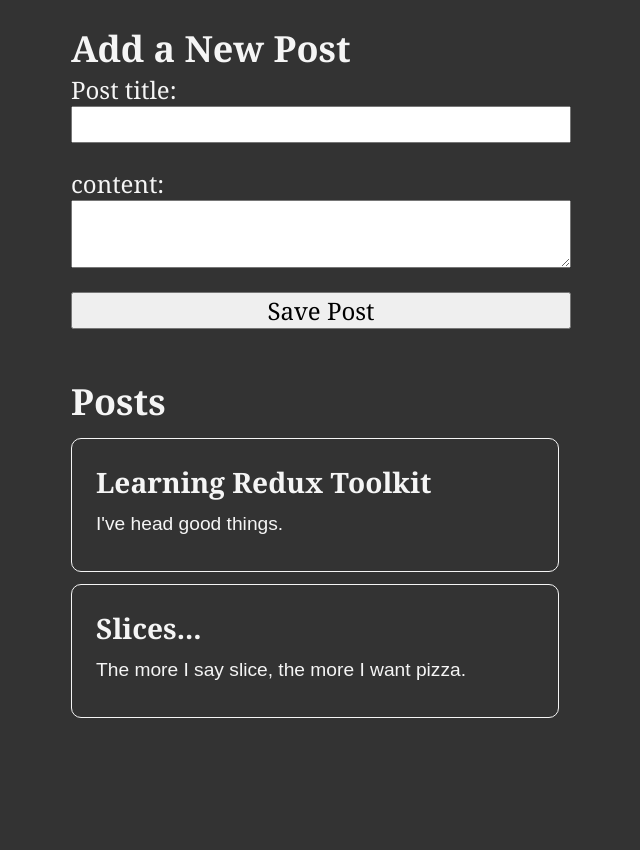
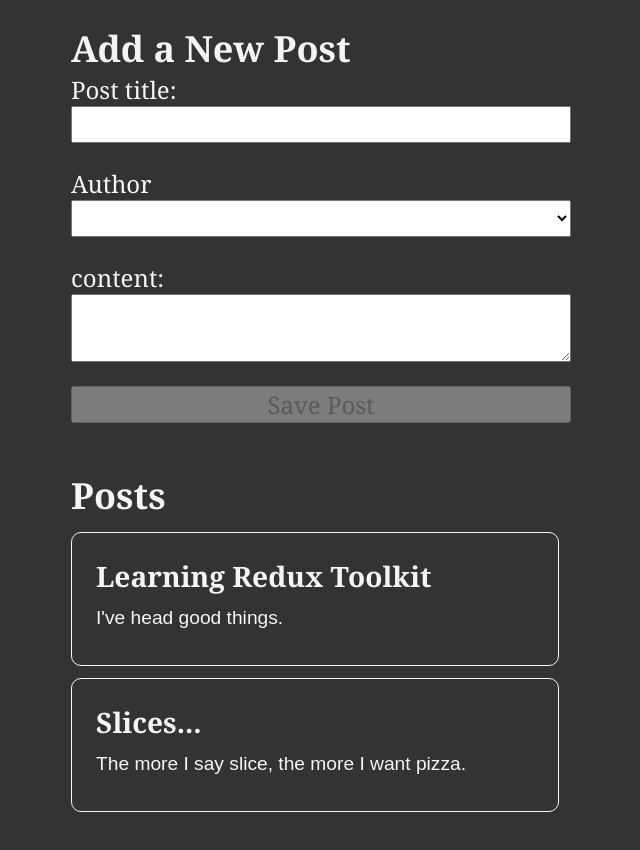
Before and after one commit to WagnerGauer/dave-gray-code-along, a React (Create React App) app in the folder react-redux-course-for-beginners/bulletin-board-app/: page / in a window 1280 px wide. Shown: the top 850 px of the page, without its empty margins (319-959 px from the left). Built offline with nearby package versions, Linux system fonts and the light colour scheme.

Commit message:
create usersSlice, user user slice in the AddPostForm to link a user with a post

```diff
--- a/react-redux-course-for-beginners/bulletin-board-app/src/app/store.js
+++ b/react-redux-course-for-beginners/bulletin-board-app/src/app/store.js
@@ -1,8 +1,10 @@
 import { configureStore } from "@reduxjs/toolkit";
 import postsReducer from "../features/posts/postsSlice";
+import usersReducer from "../features/users/usersSlice";
 
 export const store = configureStore({
   reducer: {
     posts: postsReducer,
+    users: usersReducer,
   },
 });
--- a/react-redux-course-for-beginners/bulletin-board-app/src/features/posts/AddPostForm.js
+++ b/react-redux-course-for-beginners/bulletin-board-app/src/features/posts/AddPostForm.js
@@ -1,22 +1,37 @@
 import { useState } from "react";
-import { useDispatch } from "react-redux";
+import { useDispatch, useSelector } from "react-redux";
 
 import { postAdded } from "./postsSlice";
+import { selectAllUsers } from "../users/usersSlice";
 
 const AddPostForm = () => {
   const dispatch = useDispatch();
 
   const [title, setTitle] = useState("");
   const [content, setContent] = useState("");
+  const [userId, setUserId] = useState("");
+
+  const users = useSelector(selectAllUsers);
 
   const onTitleChanged = (e) => setTitle(e.target.value);
   const onContentChanged = (e) => setContent(e.target.value);
+  const onAuthorChanged = (e) => setUserId(e.target.value);
 
   const onSavePostClicked = (e) => {
-    if (title && content) {
-      dispatch(postAdded(title, content));
+    if (title && content && userId) {
+      dispatch(postAdded(title, content, userId));
     }
+    setTitle("");
+    setContent("");
   };
+
+  const canSave = Boolean(title) && Boolean(content) && Boolean(userId);
+
+  const userOptions = users.map((user) => (
+    <option key={user.id} value={user.id}>
+      {user.name}
+    </option>
+  ));
 
   return (
     <section>
@@ -30,6 +45,11 @@
           value={title}
           onChange={onTitleChanged}
         />
+        <label htmlFor="postAuthor">Author</label>
+        <select id="postAuthor" value={userId} onChange={onAuthorChanged}>
+          <option value=""></option>
+          {userOptions}
+        </select>
         <label htmlFor="postContent"> content:</label>
         <textarea
           id="postContent"
@@ -37,7 +57,7 @@
           value={content}
           onChange={onContentChanged}
         />
-        <button onClick={onSavePostClicked} type="button">
+        <button onClick={onSavePostClicked} type="button" disabled={!canSave}>
           Save Post
         </button>
       </form>
--- a/react-redux-course-for-beginners/bulletin-board-app/src/features/posts/postsSlice.js
+++ b/react-redux-course-for-beginners/bulletin-board-app/src/features/posts/postsSlice.js
@@ -22,12 +22,13 @@
       reducer(state, action) {
         state.push(action.payload);
       },
-      prepare(title, content) {
+      prepare(title, content, userId) {
         return {
           payload: {
             id: nanoid(),
             title,
             content,
+            userId,
           },
         };
       },
--- /dev/null
+++ b/react-redux-course-for-beginners/bulletin-board-app/src/features/users/usersSlice.js
@@ -0,0 +1,17 @@
+import { createSlice } from "@reduxjs/toolkit";
+
+const initialState = [
+  { id: "0", name: "Joe smith" },
+  { id: "1", name: "Paul green" },
+  { id: "2", name: "Gina lemmen" },
+];
+
+const usersSlice = createSlice({
+  name: "users",
+  initialState,
+  reducers: {},
+});
+
+export const selectAllUsers = (state) => state.users;
+
+export default usersSlice.reducer;
```
